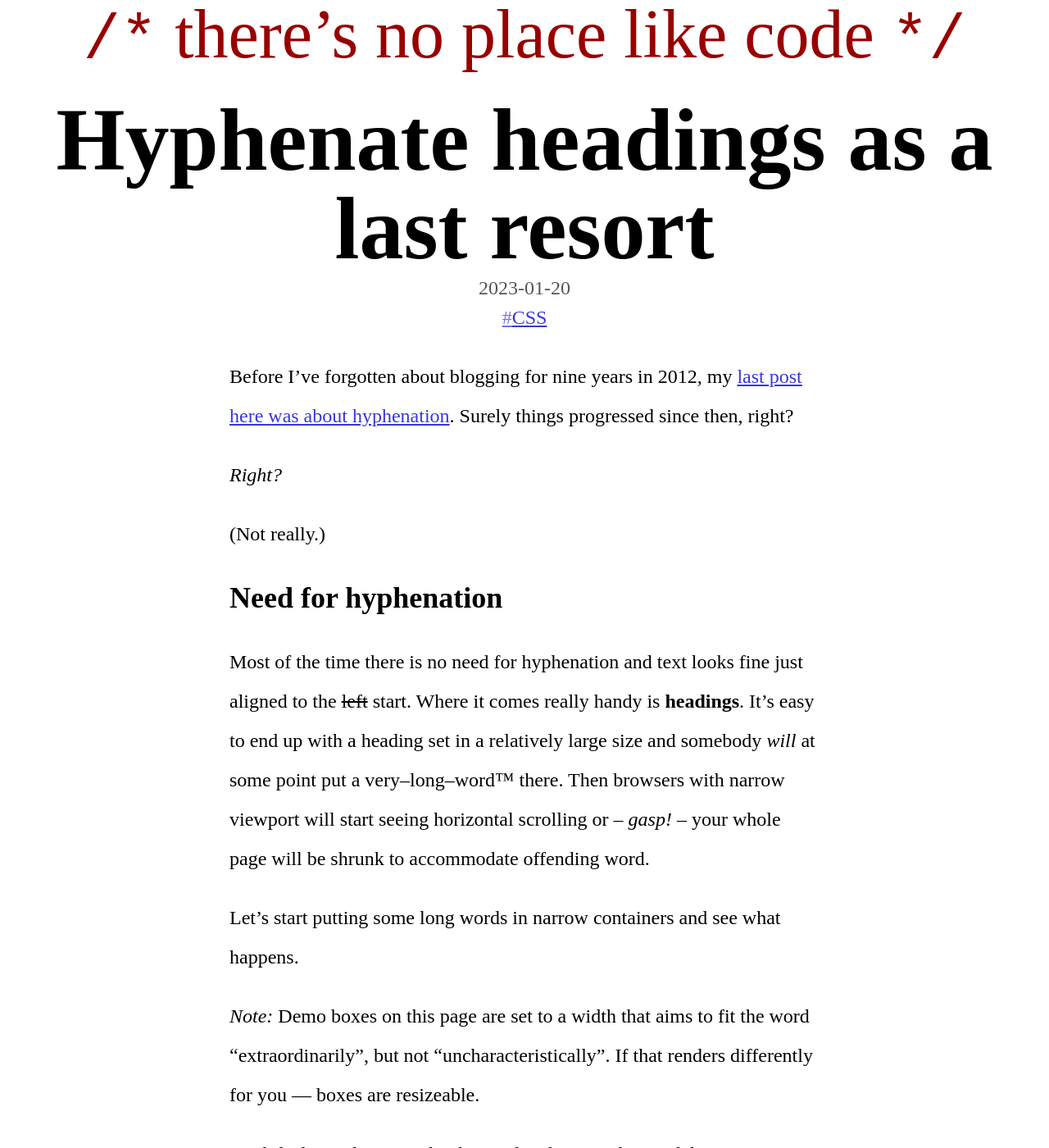
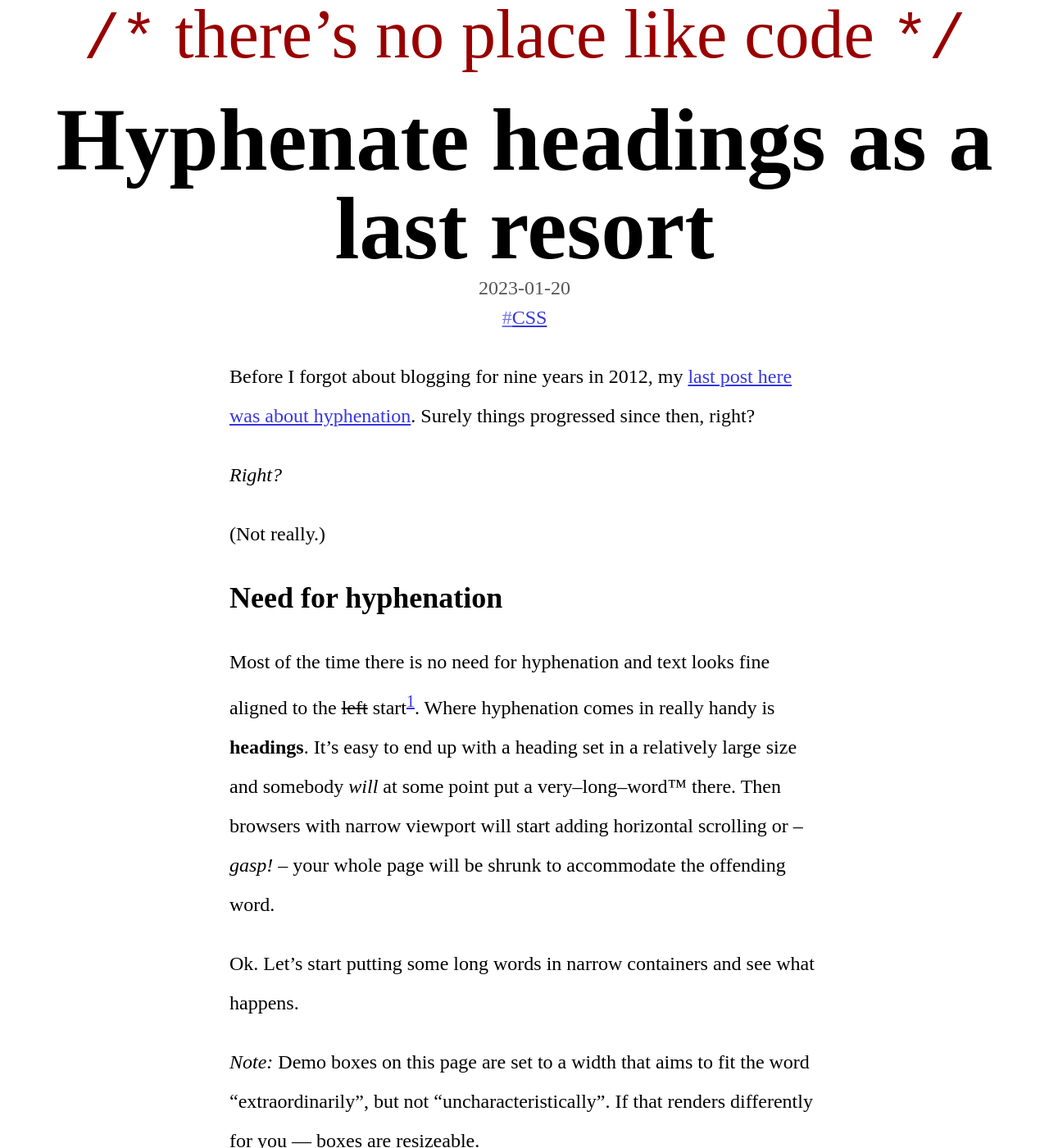
Before and after one commit to marek-saji/noplacelikecode, a Jekyll site: the page built from _posts/2023-01-20-hyphens-last-resort.md, in a window 1280 px wide and 1400 px high. Shown: the whole window at 82% size. Built offline with Jekyll 4.4.1, drawn with Linux system fonts in a browser that asks for light colours; some web fonts are replaced; our own code applies the rules of GitHub Pages for plain Markdown files; some of the changed text lies outside the part shown.

Commit message:
squash! "Hyphenate headings as a last resort"
- Edits after Ania’s feedback.
- Link discussion on possible future option to enable hyphenation also
  for capitalised words.

```diff
--- a/_posts/2023-01-20-hyphens-last-resort.md
+++ b/_posts/2023-01-20-hyphens-last-resort.md
@@ -19,7 +19,7 @@
   }
 </style>
 
-Before I’ve forgotten about blogging for nine years in 2012, my
+Before I forgot about blogging for nine years in 2012, my
 [last post here was about hyphenation][previously]. Surely things
 progressed since then, right?
 
@@ -30,14 +30,14 @@
 ## Need for hyphenation
 
 Most of the time there is no need for hyphenation and text looks fine
-just aligned to the <del>left</del> start. Where it comes
+aligned to the <del>left</del> start[^1]. Where hyphenation comes in
 really handy is **headings**. It’s easy to end up with a heading set in
 a relatively large size and somebody _will_ at some point put a
 very–long–word™ there. Then browsers with narrow viewport will start
-seeing horizontal scrolling or -- <i>gasp!</i> -- your whole page will
-be shrunk to accommodate offending word.
+adding horizontal scrolling or -- <i>gasp!</i> -- your whole page will
+be shrunk to accommodate the offending word.
 
-Let’s start putting some long words in narrow containers and see what
+Ok. Let’s start putting some long words in narrow containers and see what
 happens.
 
 <aside aria-hidden>
@@ -84,9 +84,10 @@
 1. <q>Uncharacteristically</q> is not hyphenated. What gives?
 
    Turns out currently both Chrome and Firefox disable hyphenation of
-   capitalised words[^1]. This is to avoid performing it on proper
-   nouns. Good intention, but significantly limits usage of it in
-   headings, which usually start with a capitalised word or even have
+   capitalised words[^2]. This is to avoid performing it on proper
+   nouns. Good intention, but it significantly limits usage of
+   hyphenation in
+   headings, which usually starts with a capitalised word or even have
    all of them capitalised.
 
 2. <q>extraordinarily</q> is short enough to fit in a line, but gets
@@ -103,7 +104,7 @@
 3. Not visible in this example, but browser needs to support hyphenation
    for your language. Check out [`hyphens` browser compatibility table
    on MDN][mdn-hyphens-compat] -- support for non–English is spotty to
-   seat the least (👏 for Firefox).
+   seat the least (<span aria-label="bravo">👏 for</span> Firefox).
 
 ## Soft hyphens
 
@@ -111,7 +112,6 @@
 `&shy;` HTML entity (or `U-00AD` Soft Hyphen character). This takes care
 of capitalised words. As a bonus it also brings hyphenation to browsers
 that don’t support `hyphens: auto` (at all or in your language).
-
 
 Alas, hyphenation is still performed too eagerly. While we like that
 <q>Uncharacteristically</q> is broken into two lines, since it’s longer
@@ -131,9 +131,14 @@
   </div>
 </div>
 
-## The 2023 solution
+## The solution
 
-In addition to adding soft hyphens, wrap each word in an element with
+Let’s try to address the shortcomings of previous attempts with what we
+have at our disposal in 2023.
+
+You will not like it.
+
+In addition to adding soft hyphens, wrap _each word_ in an element with
 `display: inline-block`.
 
 This will prefer carrying whole block to the next line before
@@ -179,13 +184,24 @@
 it everywhere. I’d only do it on headings and other elements that will be
 displayed in a bigger font.
 
-It has a distinct ’90s smell all over it and makes you feel dirty
+This solution definitely
+has a distinct ’90s smell all over it and makes you feel dirty
 when implementing it, but it does work.
 
-[^1]: [<i>Suppress auto-hyphenation for Capitalized words</i> Gecko bug](https://bugzilla.mozilla.org/show_bug.cgi?id=1550532)
+## The future
+
+There is a [discussion on CSS WG about allowing hyphenating capitalised
+words][csswg-control]. With this and
+[`hyphenate-limit-chars`][css-hyphenate-limit-chars] we’ll hopefully get
+a reasonable CSS–only solution in the future.
+
+
+[^1]: Read about [logical properties](https://developer.mozilla.org/en-US/docs/Web/CSS/CSS_Logical_Properties).
+[^2]: [Initial discussion that lead to disabling hyphenation for capitalised words in CSS spec](https://github.com/w3c/csswg-drafts/issues/3927).
 
 [previously]: {% post_url 2012-01-24-word-break-inside-avoid-kind-of-deal %}
 [css-hyphens-auto]: https://w3c.github.io/csswg-drafts/css-text/#valdef-hyphens-auto
 [css-hyphenate-limit-chars]: https://w3c.github.io/csswg-drafts/css-text-4/#propdef-hyphenate-limit-chars
 [mdn-hyphens-compat]: https://developer.mozilla.org/en-US/docs/Web/CSS/hyphens#browser_compatibility
 [npm-hyphen]: https://www.npmjs.com/package/hyphen
+[csswg-control]: https://github.com/w3c/csswg-drafts/issues/5157
```
